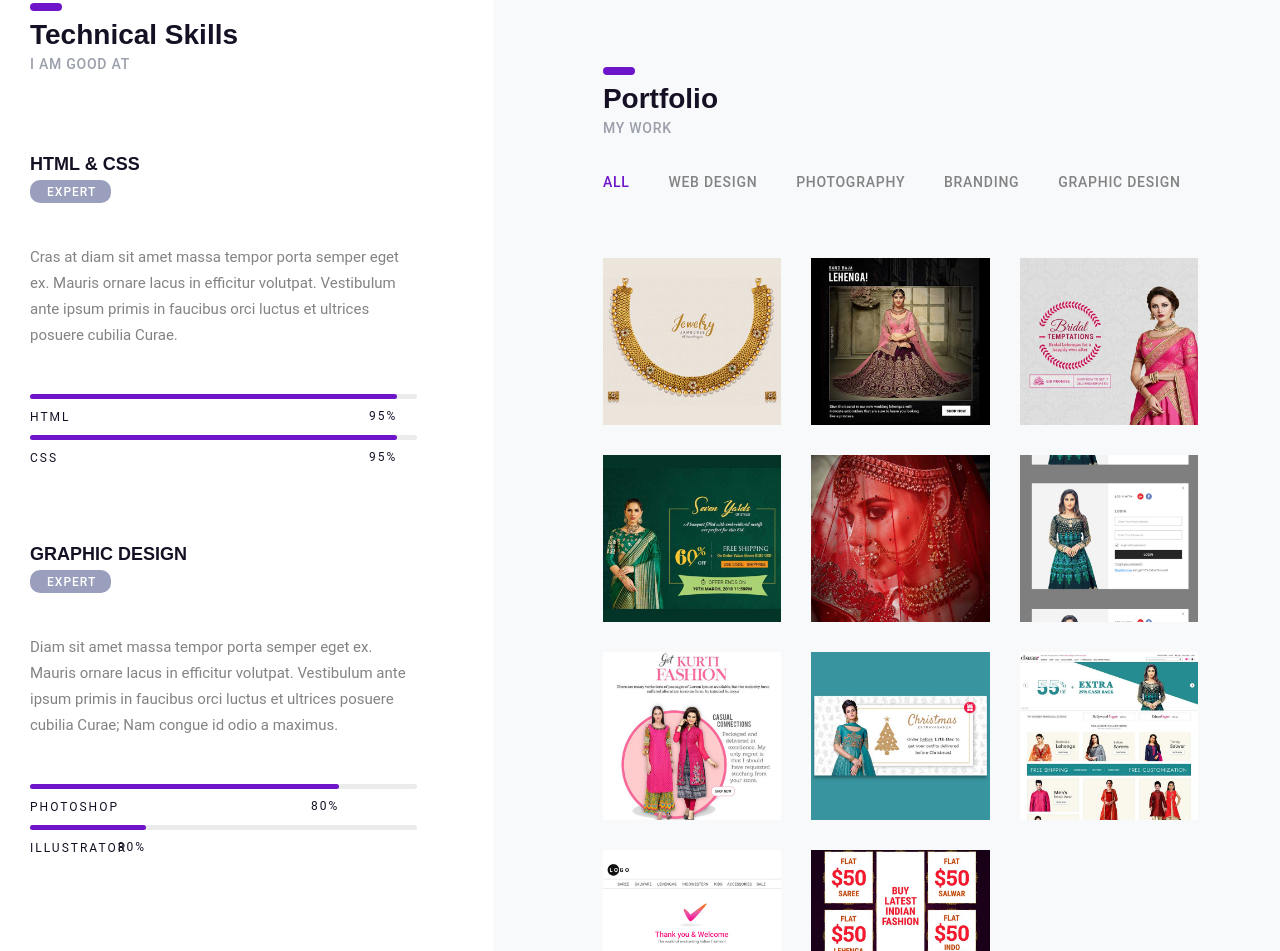
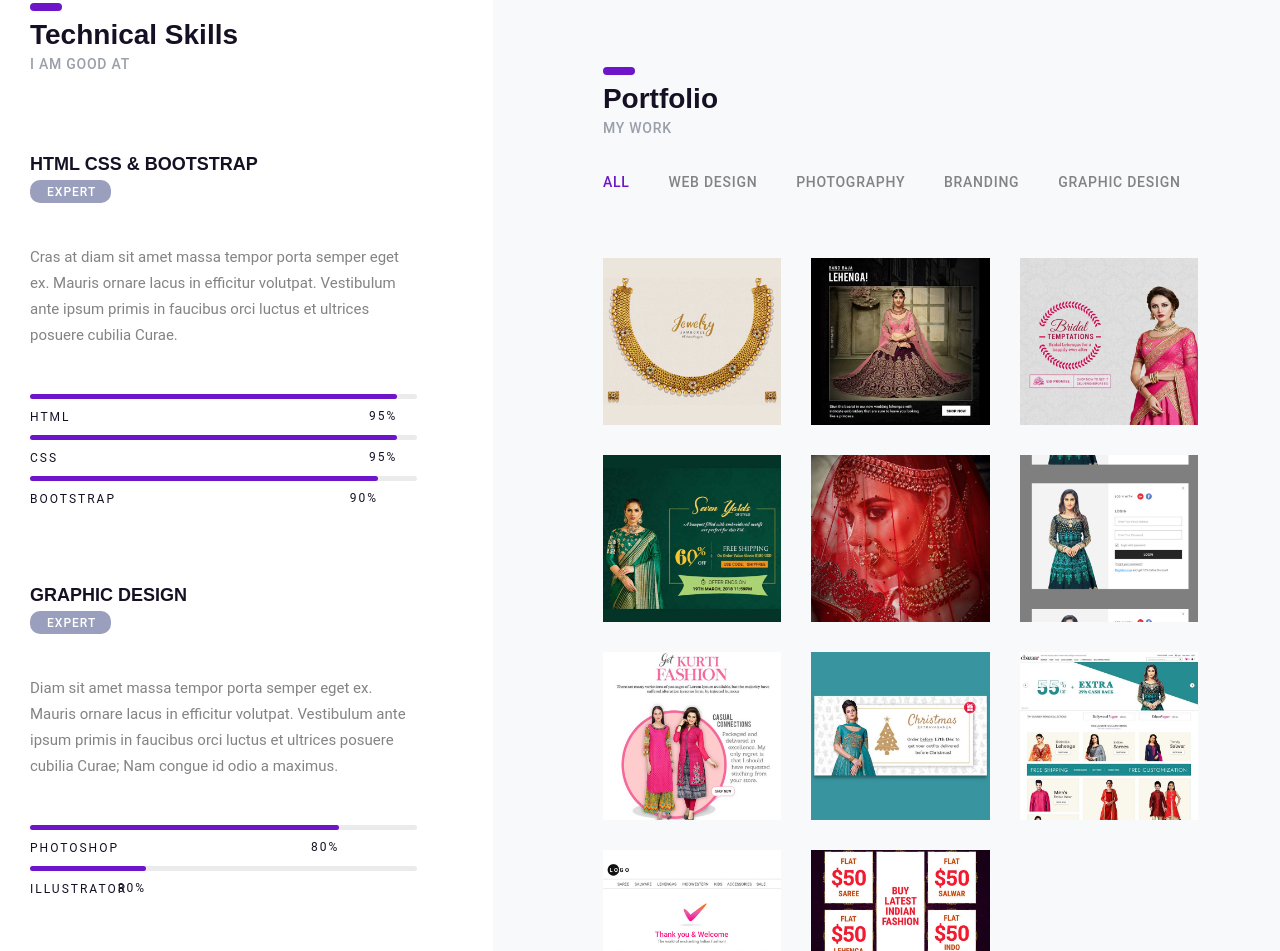
Before and after one commit to Mohankbsc/mohankbsc.github.io, a plain HTML site: page index.html in a window 1280 px wide. Shown: the part 1795-2746 px from the top of the page. Drawn offline with Linux system fonts and the light colour scheme; files whose address does not match are found by name.

Commit message:
Bootstrap skill updated

```diff
--- a/index.html
+++ b/index.html
@@ -234,7 +234,7 @@
 
                                 <div class="skills-item-title">
 
-                                    <h4>Html &amp; Css</h4>
+                                    <h4>Html Css &amp; Bootstrap</h4>
                                     <span>Expert</span>
 
                                 </div><!-- skills-item-title -->
@@ -259,15 +259,21 @@
                                 </div><!-- progress-bar-container -->
 
                                 <div class="progress-bar-container">
-
                                     <div class="progress">
                                         <div class="progress-bar" data-width="95">
                                             <span>95%</span>
                                         </div><!-- progress-bar -->
                                     </div><!-- progress -->
+                                    <div class="progress-bar-title">Css</div>
+                                </div><!-- progress-bar-container -->
 
-                                    <div class="progress-bar-title">Css</div>
-
+                                <div class="progress-bar-container">
+                                    <div class="progress">
+                                        <div class="progress-bar" data-width="90">
+                                            <span>90%</span>
+                                        </div><!-- progress-bar -->
+                                    </div><!-- progress -->
+                                    <div class="progress-bar-title">Bootstrap</div>
                                 </div><!-- progress-bar-container -->
 
                             </div><!-- skills-item -->
```
